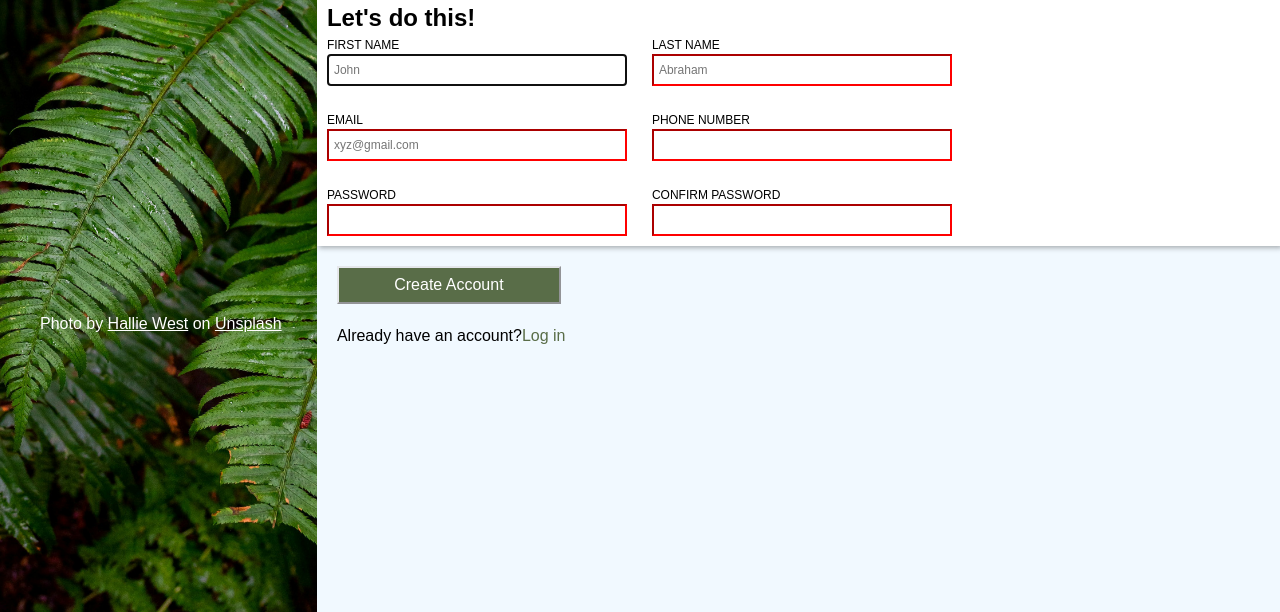
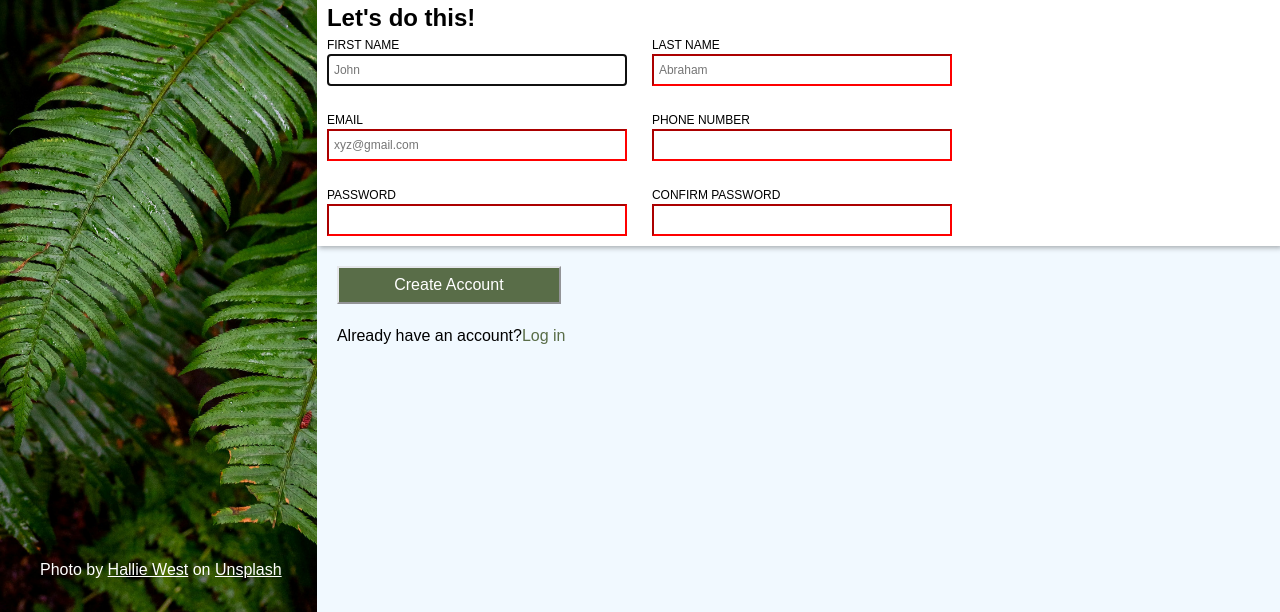
Before and after one commit to AvvaiAravind/sign-up-form, a plain HTML site: page index.html in a window 1280 px wide. Shown: the part 188-800 px from the top of the page. Drawn offline with Linux system fonts and the light colour scheme; a web font is replaced by a local one.

Commit message:
added new changes

```diff
--- a/style.css
+++ b/style.css
@@ -65,7 +65,8 @@ main {
 
 .hero p {
   position: absolute;
-  top: 500px;
+
+  bottom: 30px;
   left: 40px;
   color: white;
 }
```
